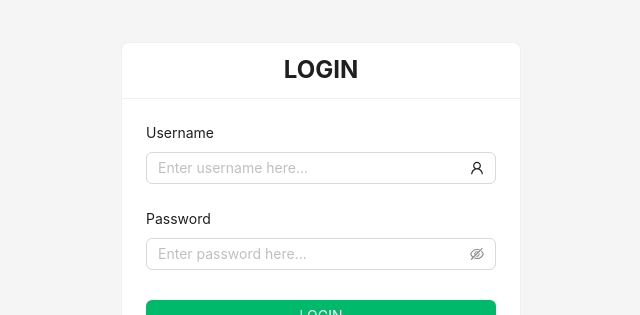
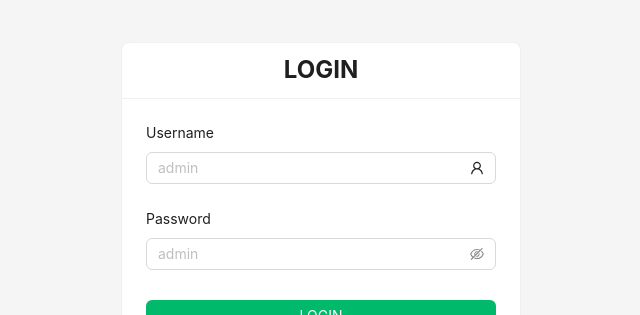
Before and after one commit to nimeshmaharjan1/dashboard-codebase, a Next.js app: page /auth/login in a window 1280 px wide. Shown: the part 145-460 px from the top of the page, without its empty margins (319-959 px from the left). Built offline with nearby package versions, Linux system fonts and the light colour scheme; no server answers.

Commit message:
feat(add-user): :memo: addition of react-hook-form and implementation with antd

```diff
--- a/pages/auth/login/index.tsx
+++ b/pages/auth/login/index.tsx
@@ -69,7 +69,7 @@ const Login = () => {
                         <Controller
                             control={control}
                             name="username"
-                            rules={{ required: 'This is required.' }}
+                            rules={{ required: 'Username is required.' }}
                             render={({
                                 field: { onChange, value, name, ref },
                                 fieldState: { error },
@@ -78,7 +78,7 @@ const Login = () => {
                                     hasFeedback={error ? true : false}
                                     validateStatus={error && 'error'}
                                     help={error?.message}>
-                                    <Input status={error && 'error'} onChange={onChange} value={value} ref={ref} name={name} placeholder="Enter username here..." suffix={<UserOutlined />} />
+                                    <Input status={error && 'error'} onChange={onChange} value={value} ref={ref} name={name} placeholder="admin" suffix={<UserOutlined />} />
                                 </Form.Item>
 
                             )}
@@ -86,7 +86,7 @@ const Login = () => {
                         <Controller
                             control={control}
                             name="password"
-                            rules={{ required: 'This is required.' }}
+                            rules={{ required: 'Password is required.' }}
                             render={({
                                 field: { onChange, value, name, ref },
                                 fieldState: { error },
@@ -95,7 +95,7 @@ const Login = () => {
                                     hasFeedback={error ? true : false}
                                     validateStatus={error && 'error'}
                                     help={error?.message}>
-                                    <Input.Password {...{ onChange, value, name, ref }} placeholder="Enter password here..." iconRender={(visible) => (visible ? <EyeTwoTone /> : <EyeInvisibleOutlined />)} />
+                                    <Input.Password {...{ onChange, value, name, ref }} placeholder="admin" iconRender={(visible) => (visible ? <EyeTwoTone /> : <EyeInvisibleOutlined />)} />
                                 </Form.Item>
 
                             )}
```
